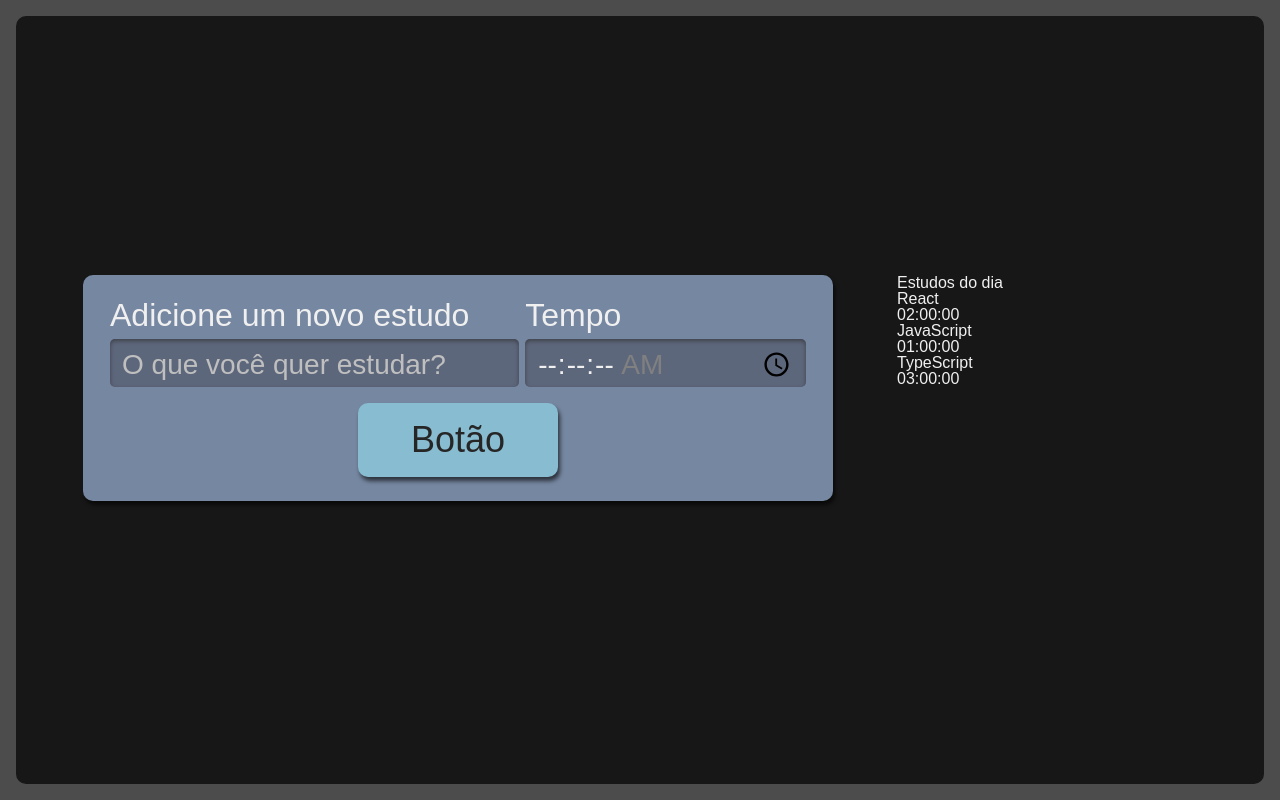
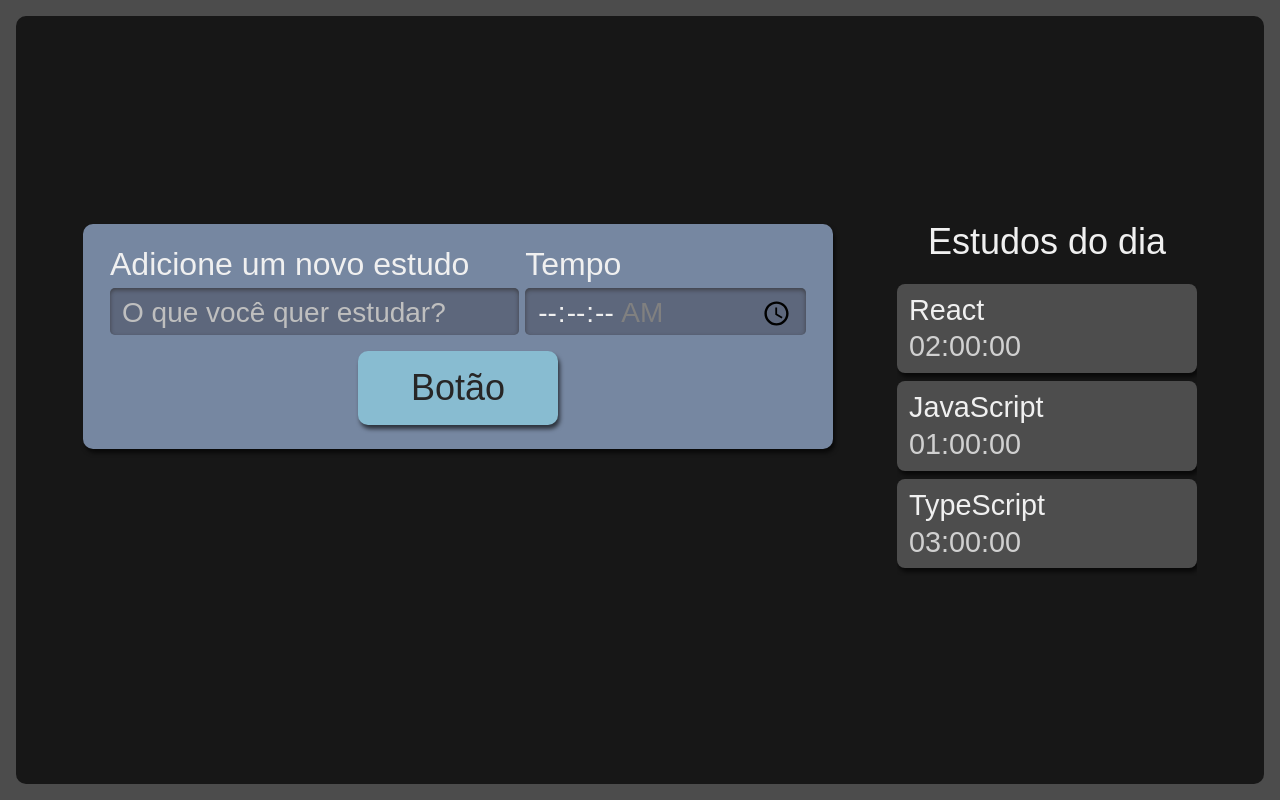
Before and after one commit to marialuizasr/alura-studies, a React (Create React App) app: page / in a window 1280 px wide. Built offline with nearby package versions, Linux system fonts and the light colour scheme.

Commit message:
03. Usando CSS finalizado

```diff
--- a/package.json
+++ b/package.json
@@ -41,6 +41,7 @@
     ]
   },
   "devDependencies": {
-    "sass": "^1.56.1"
+    "sass": "^1.56.1",
+    "typescript-plugin-css-modules": "^4.1.1"
   }
 }
--- a/src/components/Botao/index.tsx
+++ b/src/components/Botao/index.tsx
@@ -1,10 +1,10 @@
 import React from "react";
-import './style.scss';
+import style from './Botao.module.scss';
 
 class Botao extends React.Component {
     render() {
         return (
-            <button className="botao">
+            <button className={ style.botao }>
                 Botão
             </button>
         )
--- a/src/components/Formulario/index.tsx
+++ b/src/components/Formulario/index.tsx
@@ -1,12 +1,12 @@
 import React from "react";
 import Botao from "../Botao";
-import './style.scss';
+import style from  './Formulario.module.scss';
 
 class Formulario extends React.Component {
     render() {
         return (
-            <form className="novaTarefa">
-                <div className="inputContainer">
+            <form className={ style.novaTarefa }>
+                <div className={ style.inputContainer }>
                     <label htmlFor="tarefa">
                         Adicione um novo estudo
                     </label>
@@ -18,7 +18,7 @@
                         required
                     />
                 </div>
-                <div className="inputContainer">
+                <div className={ style.inputContainer }>
                     <label htmlFor="tempo">
                         Tempo
                     </label>
--- /dev/null
+++ b/src/components/Lista/Lista.module.scss
@@ -0,0 +1,75 @@
+.listaTarefas {
+  grid-area: tarefas;
+  height: 100%;
+
+  h2 {
+    font-size: 1.25rem;
+    margin-bottom: 12px;
+  }
+
+  ul {
+    max-height: 350px;
+    overflow-y: scroll;
+  	scrollbar-width: thin;
+  }
+
+  @media screen and (min-width:1280px) {
+
+    h2{
+      text-align: center;
+      font-size: 2.25rem;
+      margin-bottom: 24px;
+    }
+
+    ul {
+      overflow: auto;
+      max-height: 500px;
+    }
+  }
+}
+
+.item {
+  background-color: #4D4D4D;
+  border-radius: 8px;
+  box-shadow: 2px 4px 4px #0000009F;
+  padding: 12px;
+  margin-bottom: 8px;
+  position: relative;
+  cursor: pointer;
+
+  h3 {
+    margin-bottom: 8px;
+    word-break: break-all;
+  }
+
+  span {
+    color: #D0D0D0;
+  }
+
+  @media screen and (min-width:1280px) {
+    font-size: 1.8rem;
+  }
+}
+
+.itemSelecionado {
+  background-color: #292929;
+  box-shadow: 2px 4px 4px #0000009F inset;
+}
+
+.itemCompletado {
+  background-color: #566F42;
+  cursor: auto;
+
+  .concluido {
+    display: block;
+    background-image: url('../../assets/img/check-mark.svg');
+    background-repeat: no-repeat;
+    background-size: 38px 38px;
+    position: absolute;
+    top: 50%;
+    right: 12px;
+    transform: translateY(-50%);
+    width: 42px;
+    height: 43px;
+  }
+}
--- a/src/components/Lista/index.tsx
+++ b/src/components/Lista/index.tsx
@@ -1,4 +1,5 @@
 import React from "react";
+import style from './Lista.module.scss';
 
 function Lista() {
     const tarefas = [{
@@ -12,11 +13,11 @@
         tempo: '03:00:00'
     }]
     return (
-        <aside>
+        <aside className={ style.listaTarefas }>
             <h2>Estudos do dia</h2>
             <ul>
                 {tarefas.map((item, index) => (
-                    <li key={index}>
+                    <li key={index} className={ style.item }>
                         <h3>{ item.tarefa }</h3>
                         <span>{ item.tempo }</span>
 
--- a/src/pages/App.tsx
+++ b/src/pages/App.tsx
@@ -1,11 +1,11 @@
 import React from 'react';
 import Formulario from '../components/Formulario';
 import Lista from '../components/Lista';
-import './style.scss';
+import style from  './App.module.scss';
 
 function App() {
   return (
-    <div className="AppStyle">
+    <div className={ style.AppStyle }>
       <Formulario />
       <Lista />
     </div>
--- a/tsconfig.json
+++ b/tsconfig.json
@@ -18,7 +18,8 @@
     "resolveJsonModule": true,
     "isolatedModules": true,
     "noEmit": true,
-    "jsx": "react-jsx"
+    "jsx": "react-jsx",
+    "plugins": [{ "name": "typescript-plugin-css-modules "}]
   },
   "include": [
     "src"
```
Also changed, not shown: src/assets/img/check-mark.svg (added), src/components/Botao/Botao.module.scss (renamed from src/components/Botao/style.scss), src/components/Formulario/Formulario.module.scss (renamed from src/components/Formulario/style.scss), src/pages/App.module.scss (renamed from src/pages/style.scss), 1 other file (tests, documents, lock files or other folders).
